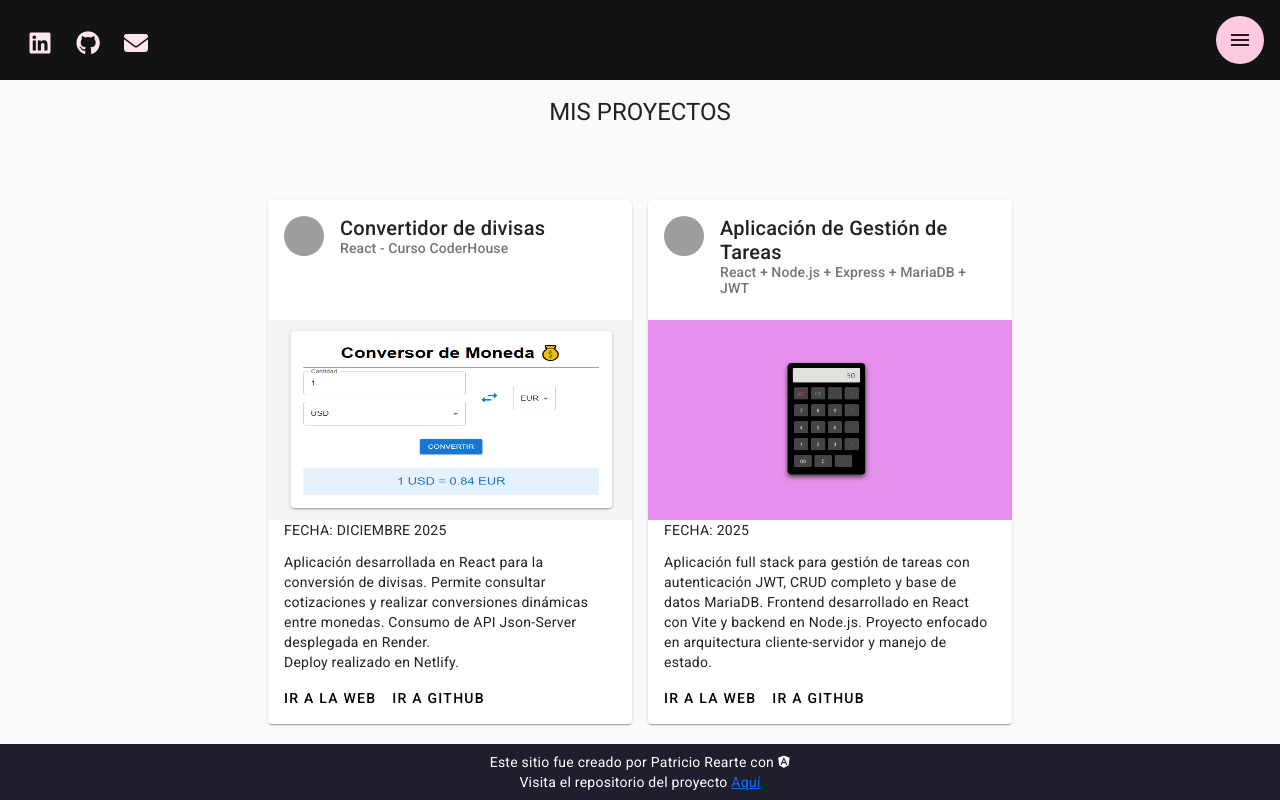
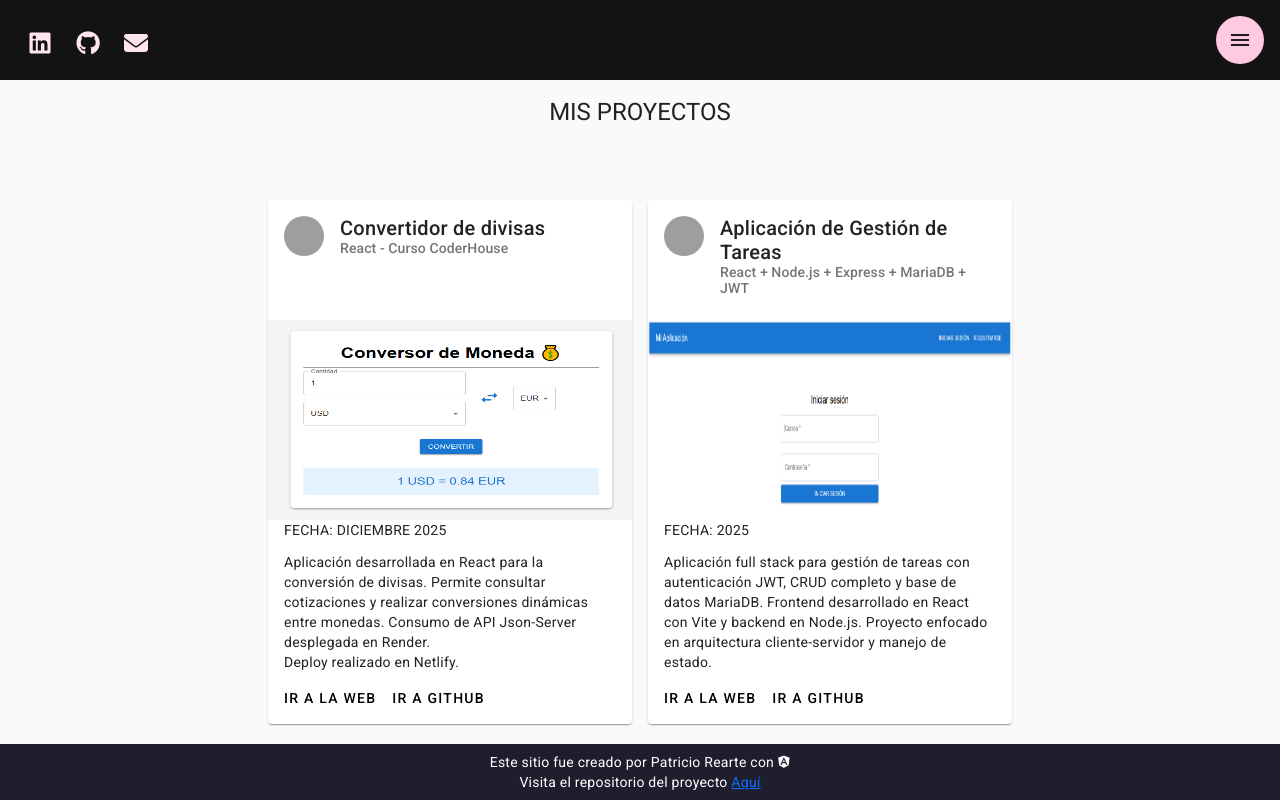
Before and after one commit to patriciorearte/patriciorearte-portafolio, an Angular app: page /portafolio in a window 1280 px wide. Built offline with nearby package versions, Linux system fonts and the light colour scheme; grey boxes are pictures that could not be loaded; a web font is replaced by a local one.

Commit message:
se agrego foto a la tarjeta de tareas

```diff
--- a/src/app/dashboard-portafolio/pages/portafolio/portafolio.component.css
+++ b/src/app/dashboard-portafolio/pages/portafolio/portafolio.component.css
@@ -16,6 +16,7 @@
   background-image: url('../../../../assets/imagenes/JavaScript.png');
   background-size: cover;
 }
+
 .react-image{
   background-image: url('../../../../assets/imagenes/react.png');
   background-size: cover;
--- a/src/app/dashboard-portafolio/pages/portafolio/portafolio.component.ts
+++ b/src/app/dashboard-portafolio/pages/portafolio/portafolio.component.ts
@@ -27,7 +27,7 @@ export class PortafolioComponent {
     {
       titulo: 'Aplicación de Gestión de Tareas',
       subtitulo: 'React + Node.js + Express + MariaDB + JWT',
-      imagen: 'assets/imagenes/calculadora-evelina.png',
+      imagen: 'assets/imagenes/Tares.PNG',
       fecha: '2025',
       descripcion: 'Aplicación full stack para gestión de tareas con autenticación JWT, CRUD completo y base de datos MariaDB. Frontend desarrollado en React con Vite y backend en Node.js. Proyecto enfocado en arquitectura cliente-servidor y manejo de estado.',
       linkWeb: 'https://tareaspatricio.netlify.app/',
```
Also changed, not shown: src/assets/imagenes/Tares.PNG (added).
